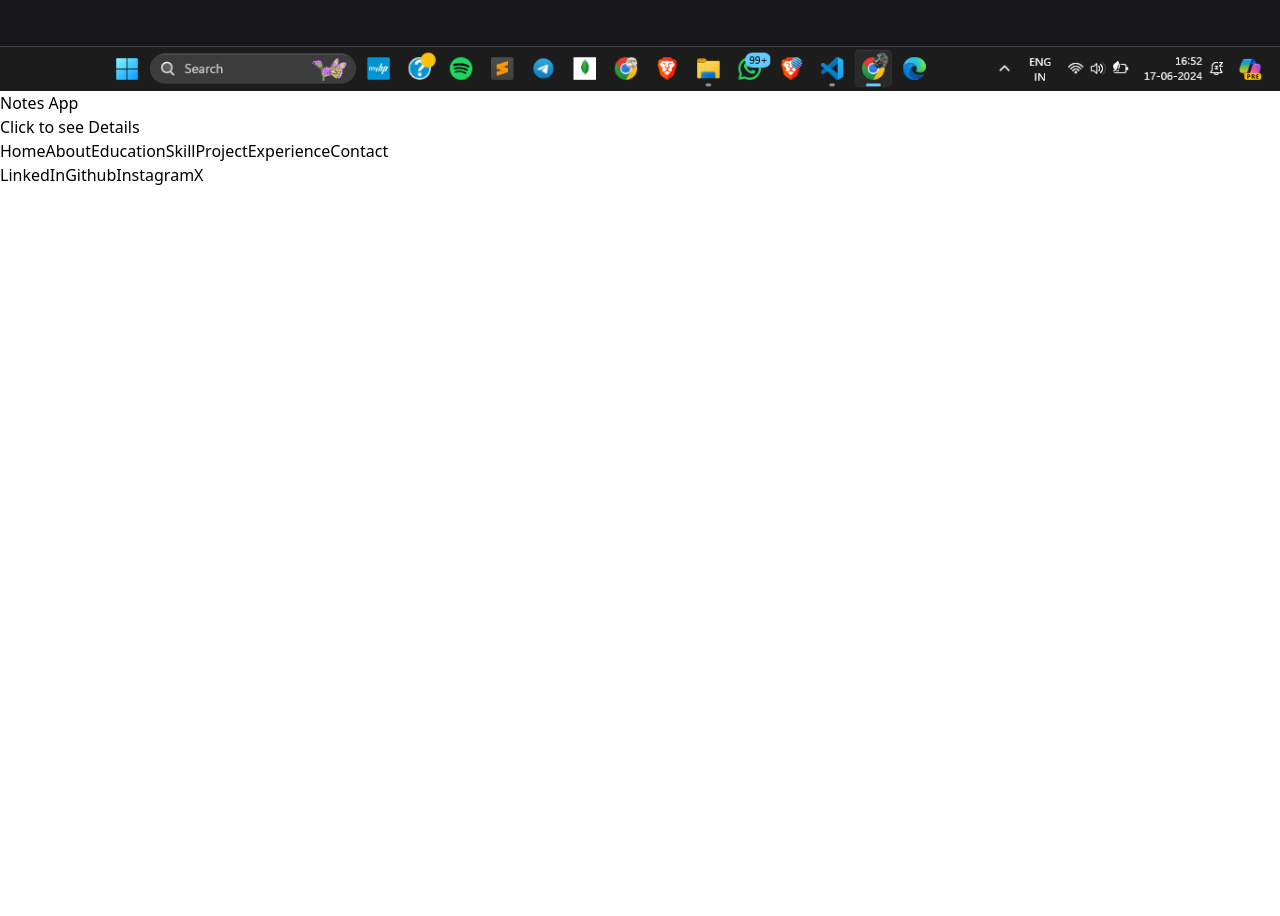
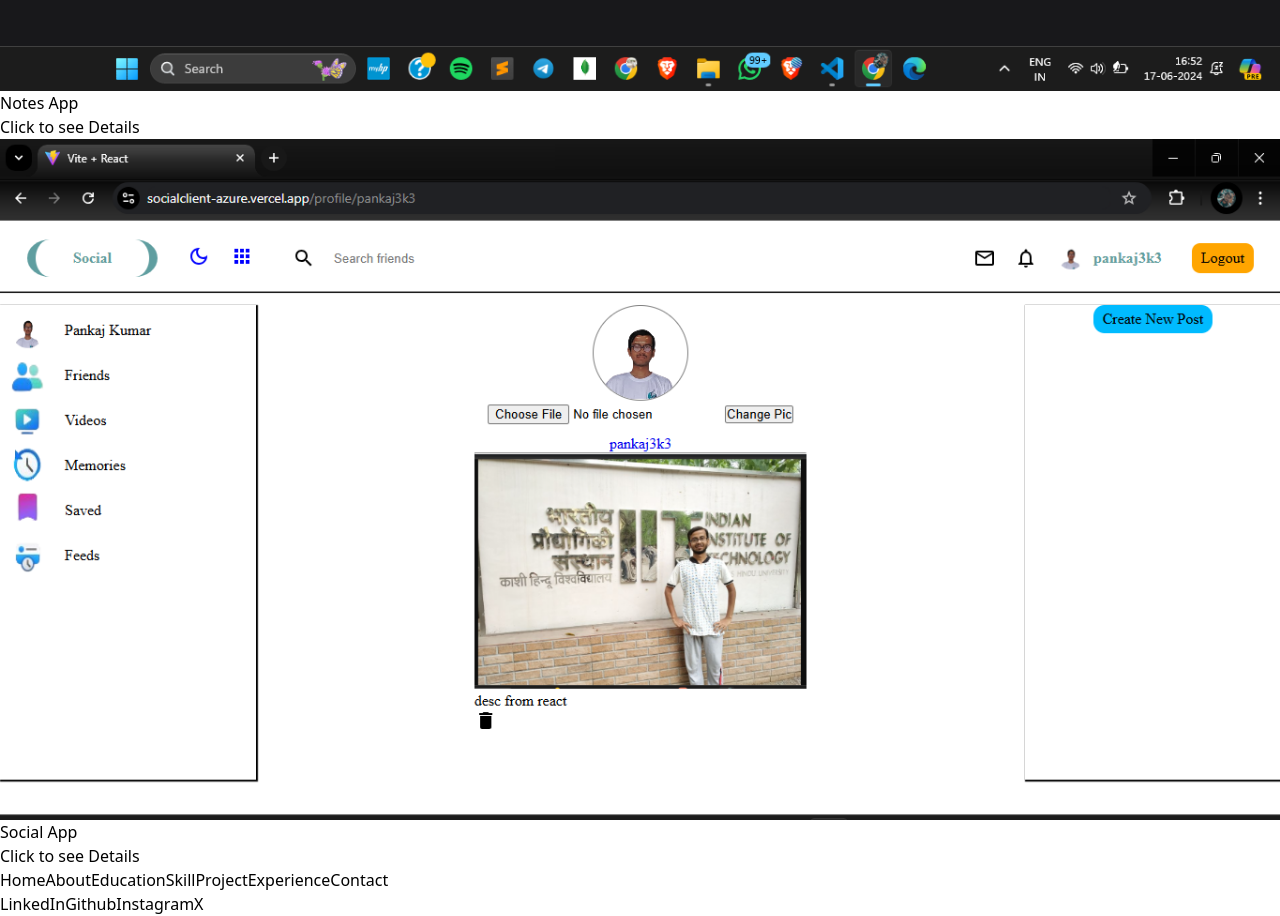
Before and after one commit to pankajkumarphe21/pankaj-kumar, a React (Vite) app: page / in a window 1280 px wide. Shown: the part 3560-4476 px from the top of the page. Before the commit the page ends 3747 px from the top, so only its background shows below. Built offline with nearby package versions, Linux system fonts and the light colour scheme.

Commit message:
one project added

```diff
--- a/src/Components/Projects.jsx
+++ b/src/Components/Projects.jsx
@@ -40,6 +40,18 @@ export const projects = [
     category:'Backend',
     description:['Made a Note Making website from scratch.',
       'Notes will be saved even after logout because notes will be saved in the Database.'
+    ]
+  },
+  {
+    heading: "Social App",
+    image: "/w4.png",
+    github: "https://github.com/pankajkumarphe21/socialclient",
+    live:"https://socialclient-azure.vercel.app/",
+    tools:['NodeJs','ExpressJs','Mongo DB','Mongoose','React','Multer','Redux Toolkit','Redux Persist'],
+    category:'Full Stack',
+    description:['Implemented backend functionality to handle user posts, friend searches, and data storage.',
+      'Utilized Redux for state management and SASS for styling and UI enhancement.',
+      'Integrated Redux Persist to maintain and rehydrate the state, providing data consistency across page reloads.'
     ]
   },
 ];
--- a/src/parts/Highlights.jsx
+++ b/src/parts/Highlights.jsx
@@ -1,4 +1,4 @@
-import React, { useState } from 'react'
+import React from 'react'
 import {projects} from './../Components/Projects'
 import { Link } from 'react-router-dom'
 import { useDispatch } from 'react-redux'
@@ -27,7 +27,7 @@ const Highlights = () => {
       <p className='text-3xl font-bold mb-[30px]'>PortFolio Highlights</p>
       <div className='flex flex-wrap justify-center items-center gap-[50px]'>
     {
-      projects.slice(0,3).map((val,i)=>{
+      projects.slice(0,4).map((val,i)=>{
         return (
           <Card key={i} projects={val} index={i}/>
         )
```
Also changed, not shown: public/w4.png (added).
